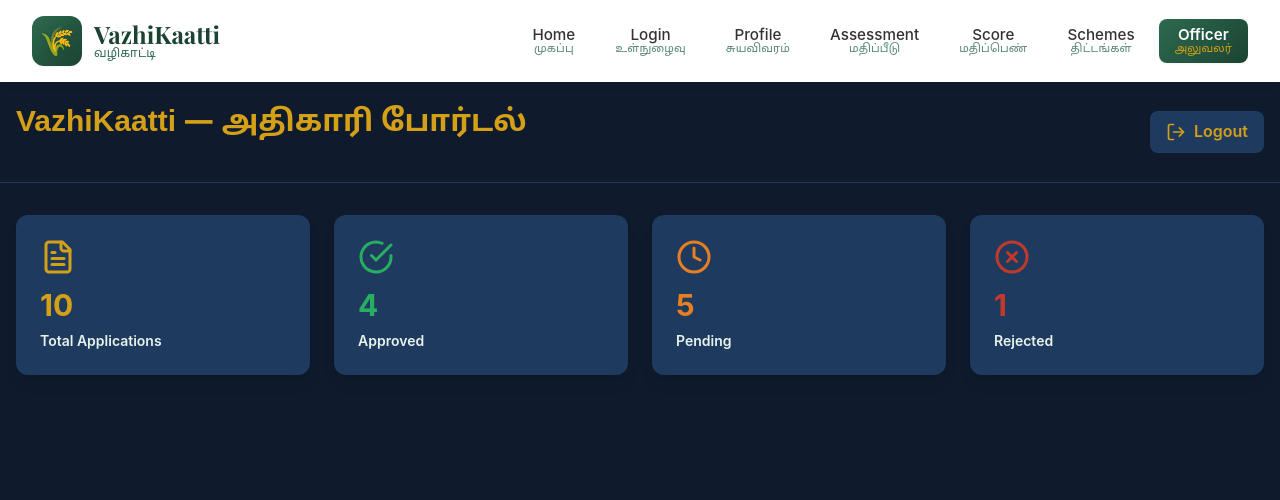
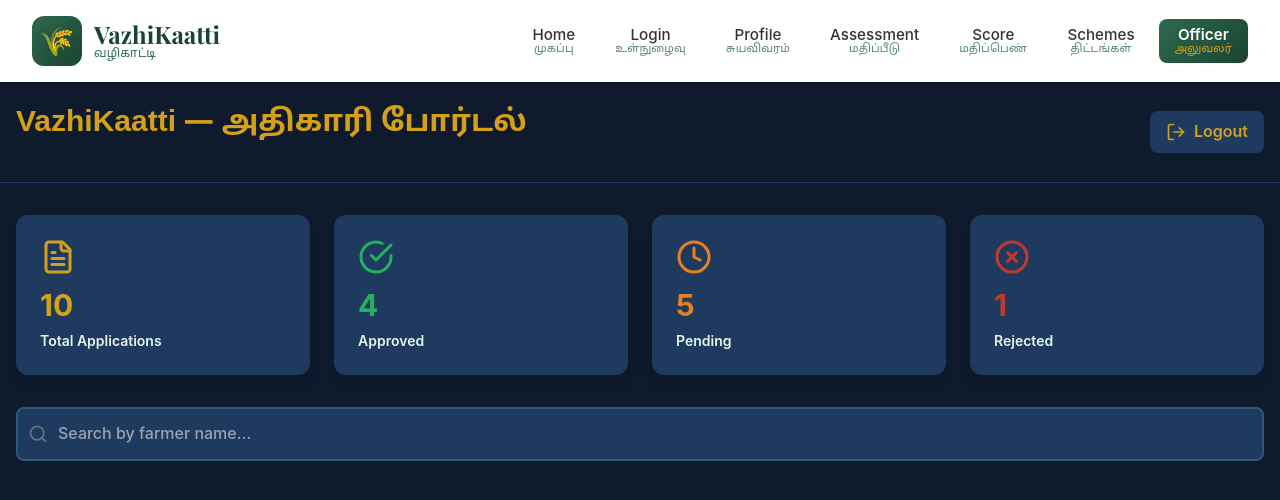
Before and after one commit to ManujanaNagaraj/VazhiKaatti-AI-Credit-Companion-for-Women-Farmers, a React (Create React App) app in the folder frontend/: page /officer in a window 1280 px wide. Shown: the top 500 px of the page. Built offline with nearby package versions, Linux system fonts and the light colour scheme; the HTML template or start-up script is replaced by a standard one.

Commit message:
Add search bar with Search icon to filter farmers by name

```diff
--- a/frontend/src/pages/OfficerDashboard.jsx
+++ b/frontend/src/pages/OfficerDashboard.jsx
@@ -1,10 +1,12 @@
 import React, { useState } from 'react';
 import { useNavigate } from 'react-router-dom';
-import { LogOut, FileText, CheckCircle, Clock, XCircle } from 'lucide-react';
+import { LogOut, FileText, CheckCircle, Clock, XCircle, Search } from 'lucide-react';
 import AnimatedPage from '../components/AnimatedPage';
 
 const OfficerDashboard = () => {
   const navigate = useNavigate();
+
+  const [searchTerm, setSearchTerm] = useState('');
 
   const [applications, setApplications] = useState([
     { id: 1, name: 'கமலா தேவி', village: 'Thanjavur', score: 85, grade: 'Excellent', scheme_applied: 'PM-KISAN', status: 'Pending', applied_date: '2026-02-15' },
@@ -95,6 +97,30 @@ const OfficerDashboard = () => {
               </div>
             </div>
           </div>
+
+          {/* Search and Filters */}
+          <div className="mb-6 flex flex-col md:flex-row gap-4">
+            {/* Search Bar */}
+            <div className="flex-1 relative">
+              <Search
+                size={20}
+                className="absolute left-3 top-1/2 transform -translate-y-1/2"
+                style={{ color: '#6B7280' }}
+              />
+              <input
+                type="text"
+                placeholder="Search by farmer name..."
+                value={searchTerm}
+                onChange={(e) => setSearchTerm(e.target.value)}
+                className="w-full pl-10 pr-4 py-3 rounded-lg font-medium"
+                style={{
+                  backgroundColor: '#1e3a5f',
+                  color: '#E8F4EA',
+                  border: '2px solid #2D5A7B'
+                }}
+              />
+            </div>
+          </div>
         </div>
       </div>
     </AnimatedPage>
```
